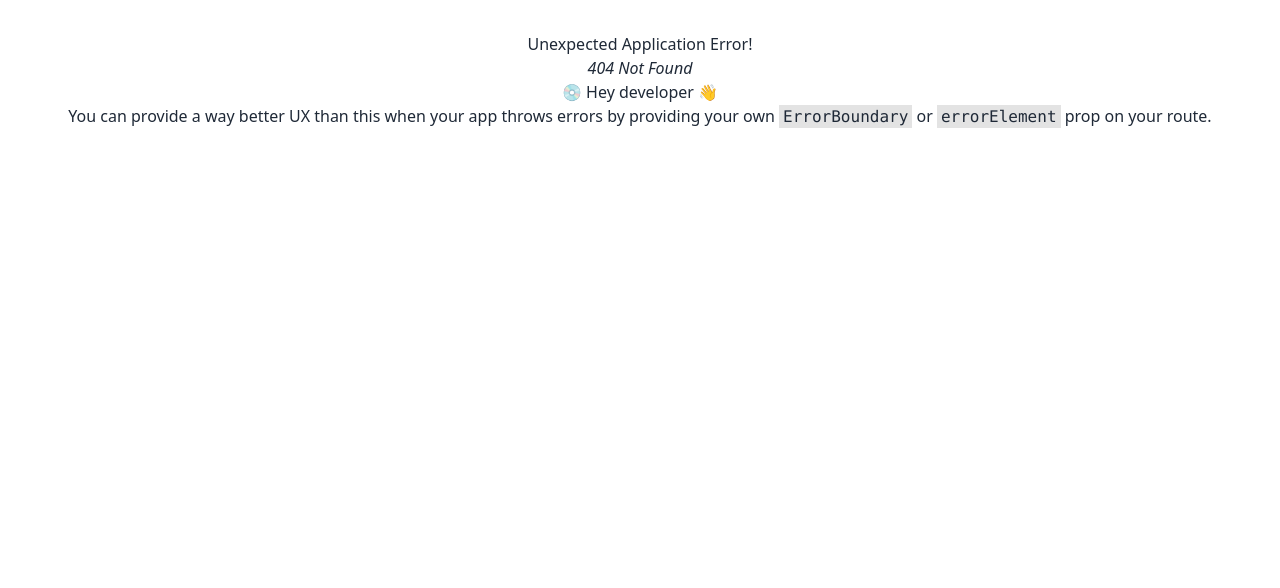
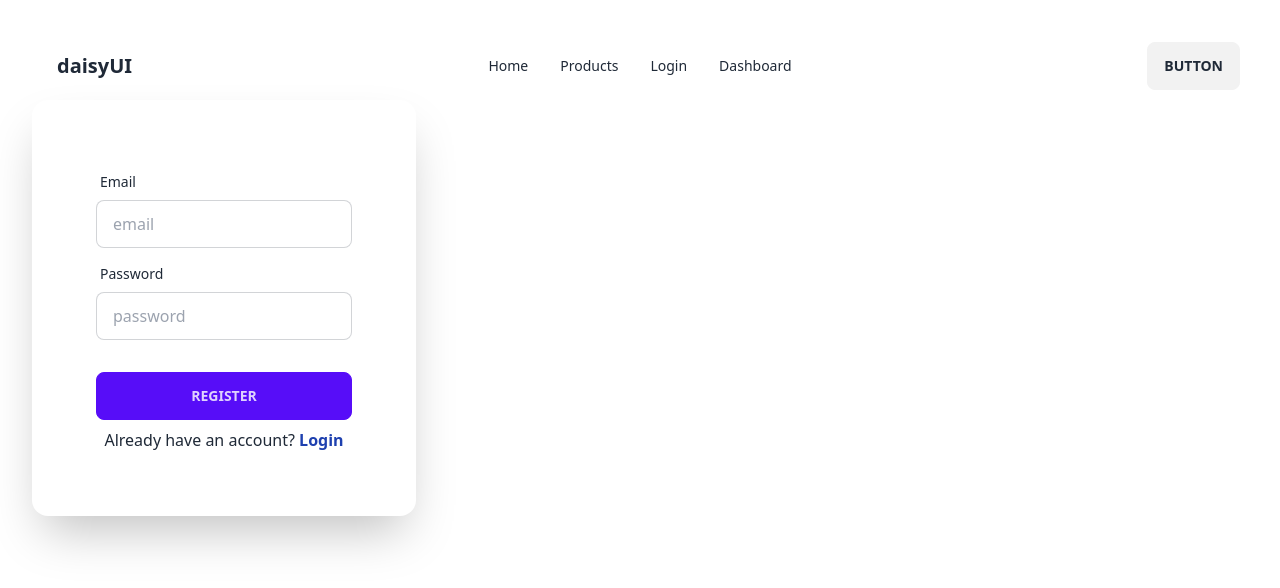
Before and after one commit to probeshnath/fuse-client-jwt, a React (Vite) app: page /register in a window 1280 px wide. Before the commit this address had no page. Shown: the top 588 px of the page. Built offline with nearby package versions, Linux system fonts and the light colour scheme.

Commit message:
firebase added

```diff
--- a/package.json
+++ b/package.json
@@ -10,6 +10,7 @@
     "preview": "vite preview"
   },
   "dependencies": {
+    "firebase": "^10.5.2",
     "localforage": "^1.10.0",
     "match-sorter": "^6.3.1",
     "react": "^18.2.0",
--- /dev/null
+++ b/src/components/Navbar.jsx
@@ -0,0 +1,37 @@
+import React from 'react'
+import { Link } from 'react-router-dom'
+
+const Navbar = () => {
+    const links = <>
+    <li> <Link to="/">Home</Link> </li>
+    <li> <Link to="/products">Products</Link> </li>
+    <li> <Link to="/login">Login</Link> </li>
+    <li> <Link to="/dashboard">Dashboard</Link> </li>
+
+    </>
+  return (
+    <div className="navbar bg-base-100">
+    <div className="navbar-start">
+      <div className="dropdown">
+        <label tabIndex={0} className="btn btn-ghost lg:hidden">
+          <svg xmlns="http://www.w3.org/2000/svg" className="h-5 w-5" fill="none" viewBox="0 0 24 24" stroke="currentColor"><path strokeLinecap="round" strokeLinejoin="round" strokeWidth="2" d="M4 6h16M4 12h8m-8 6h16" /></svg>
+        </label>
+        <ul tabIndex={0} className="menu menu-sm dropdown-content mt-3 z-[1] p-2 shadow bg-base-100 rounded-box w-52">
+          {links}
+        </ul>
+      </div>
+      <a className="btn btn-ghost normal-case text-xl">daisyUI</a>
+    </div>
+    <div className="navbar-center hidden lg:flex">
+      <ul className="menu menu-horizontal px-1">
+        {links}
+      </ul>
+    </div>
+    <div className="navbar-end">
+      <a className="btn">Button</a>
+    </div>
+  </div>
+  )
+}
+
+export default Navbar
--- /dev/null
+++ b/src/layout/MainLayout.jsx
@@ -0,0 +1,14 @@
+import React from 'react'
+import { Outlet } from 'react-router-dom'
+import Navbar from '../components/Navbar'
+
+const MainLayout = () => {
+  return (
+    <div>
+        <Navbar />
+        <Outlet />
+    </div>
+  )
+}
+
+export default MainLayout
--- /dev/null
+++ b/src/pages/Home.jsx
@@ -0,0 +1,13 @@
+import React from 'react'
+import Navbar from '../components/Navbar'
+
+const Home = () => {
+  return (
+    <div>
+
+        <h1>this is home page</h1>
+    </div>
+  )
+}
+
+export default Home
--- /dev/null
+++ b/src/pages/Login.jsx
@@ -0,0 +1,34 @@
+import React from 'react'
+import { Link } from 'react-router-dom'
+
+const Login = () => {
+  return (
+    <div>
+         <div className="card flex-shrink-0 w-full max-w-sm shadow-2xl bg-base-100">
+      <form className="card-body">
+        <div className="form-control">
+          <label className="label">
+            <span className="label-text">Email</span>
+          </label>
+          <input type="email" placeholder="email" className="input input-bordered" required />
+        </div>
+        <div className="form-control">
+          <label className="label">
+            <span className="label-text">Password</span>
+          </label>
+          <input type="password" placeholder="password" className="input input-bordered" required />
+          <label className="label">
+            <a href="#" className="label-text-alt link link-hover">Forgot password?</a>
+          </label>
+        </div>
+        <div className="form-control mt-6">
+          <button className="btn btn-primary">Login</button>
+        </div>
+        <p>Don't have an account? <Link to='/register' className='text-blue-800 font-bold' >Register</Link> </p>
+      </form>
+    </div>
+    </div>
+  )
+}
+
+export default Login
--- /dev/null
+++ b/src/pages/Register.jsx
@@ -0,0 +1,53 @@
+import React from 'react'
+import { Link } from 'react-router-dom'
+
+const Register = () => {
+    const handleSubmit = (e) =>{
+        e.preventDefault()
+        console.log("first")
+        const form = e.target;
+
+        const email = form.email.value;
+        const password = form.password.value;
+
+        const user = {email,password}
+        // console.log(user)
+
+        fetch("http://localhost:5000/users",{
+          method:"POST",
+          headers:{
+            "content-type":"application/json"
+          },
+          body: JSON.stringify(user)
+        })
+        .then(res => res.json())
+        .then(data => console.log(data))
+    }
+  return (
+    <div>
+         <div className="card flex-shrink-0 w-full max-w-sm shadow-2xl bg-base-100">
+      <form onSubmit={handleSubmit} className="card-body">
+        <div className="form-control">
+          <label className="label">
+            <span className="label-text">Email</span>
+          </label>
+          <input type="email" placeholder="email" name='email' className="input input-bordered" required />
+        </div>
+        <div className="form-control">
+          <label className="label">
+            <span className="label-text">Password</span>
+          </label>
+          <input type="password" placeholder="password" name='password' className="input input-bordered" required />
+
+        </div>
+        <div className="form-control mt-6">
+          <button type='submit' className="btn btn-primary">Register</button>
+        </div>
+        <p>Already have an account? <Link to='/login' className='text-blue-800 font-bold'>Login</Link> </p>
+      </form>
+    </div>
+    </div>
+  )
+}
+
+export default Register
```
Also changed, not shown: firebase.config.js (added, +17 -0 lines), src/main.jsx (+19 -1 lines), 1 other file (tests, documents, lock files or other folders).
